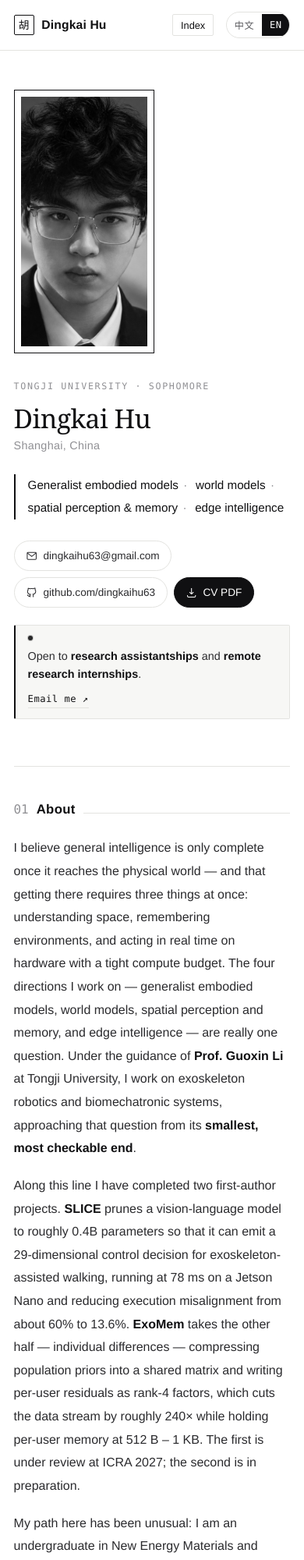
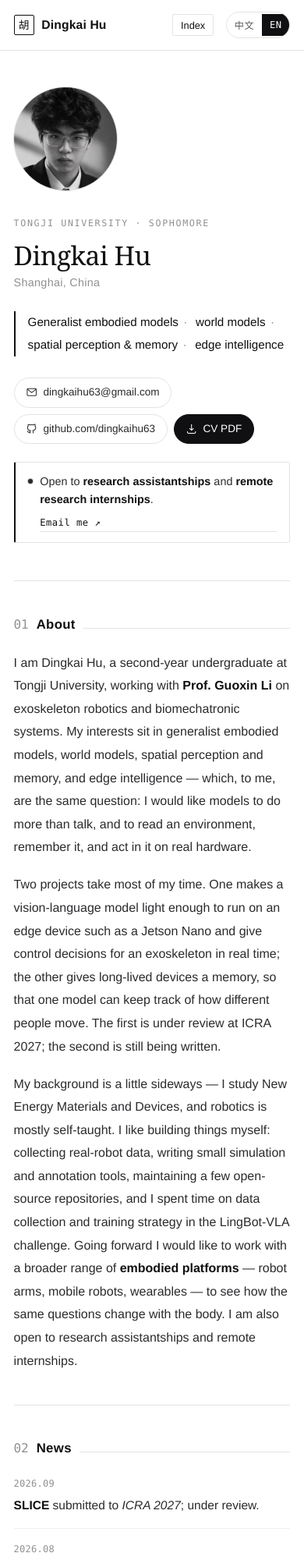
Before and after one commit to dingkaihu63/dingkaihu63.github.io, a plain HTML site: page index.html in a window 390 px wide. Shown: the top 2000 px of the page at 78% size. Drawn offline with Linux system fonts and the light colour scheme.

Commit message:
Rewrite bio in a plainer voice; switch portrait to circular avatar; pure white surfaces; tighter hero

```diff
--- a/css/style.css
+++ b/css/style.css
@@ -11,7 +11,7 @@
   --faint: #909094;
   --rule: #e3e3e0;
   --rule-soft: #efefec;
-  --wash: #f7f7f5;
+  --wash: #ffffff;
   --header-h: 64px;
   --content: 1040px;
   --rail: 200px;
@@ -280,7 +280,7 @@ html[lang="en"] [data-lang="zh"] {
 .hero {
   max-width: var(--content);
   margin: 0 auto;
-  padding: 4.75rem 1.5rem 3.75rem;
+  padding: 3.9rem 1.5rem 3rem;
   display: grid;
   grid-template-columns: var(--rail) minmax(0, 1fr);
   gap: var(--gap);
@@ -288,24 +288,27 @@ html[lang="en"] [data-lang="zh"] {
 }
 
 .hero__portrait {
-  padding-top: 0.35rem;
+  padding-top: 0.2rem;
+  max-width: 152px;
 }
 
 .hero__frame {
-  border: 1px solid var(--ink);
-  padding: 8px;
+  width: 100%;
+  aspect-ratio: 1;
+  border-radius: 50%;
+  overflow: hidden;
+  box-shadow: 0 0 0 1px var(--rule);
   background: var(--paper);
 }
 
 .hero__frame img {
   width: 100%;
-  aspect-ratio: 1;
+  height: 100%;
   object-fit: cover;
-  filter: grayscale(1) contrast(1.02);
 }
 
 .hero__eyebrow {
-  margin: 0 0 0.85rem;
+  margin: 0 0 0.8rem;
   font-family: var(--font-mono);
   font-size: 0.73rem;
   letter-spacing: 0.14em;
@@ -314,12 +317,12 @@ html[lang="en"] [data-lang="zh"] {
 }
 
 .hero__name {
-  margin: 0 0 0.3rem;
+  margin: 0 0 0.25rem;
   font-family: var(--font-serif);
-  font-size: clamp(2.4rem, 5vw, 3.15rem);
+  font-size: clamp(2.2rem, 4.4vw, 2.8rem);
   font-weight: 500;
   letter-spacing: -0.015em;
-  line-height: 1.08;
+  line-height: 1.1;
   color: var(--ink);
 }
 
@@ -463,7 +466,7 @@ html[lang="en"] [data-lang="zh"] {
   display: grid;
   grid-template-columns: var(--rail) minmax(0, 1fr);
   column-gap: var(--gap);
-  padding: 3.2rem 0;
+  padding: 2.9rem 0;
   border-top: 1px solid var(--rule);
 }
 
@@ -1001,7 +1004,7 @@ html[lang="en"] [data-lang="zh"] {
   }
 
   .hero__portrait {
-    max-width: 180px;
+    max-width: 132px;
   }
 
   .section {
@@ -1136,12 +1139,23 @@ html[lang="en"] [data-lang="zh"] {
   }
 
   .cta {
-    flex-direction: column;
-    align-items: flex-start;
+    display: grid;
+    grid-template-columns: auto minmax(0, 1fr);
+    align-items: start;
+    gap: 0.45rem 0.6rem;
+  }
+
+  .pulse {
+    margin-top: 0.5rem;
   }
 
   .cta__text {
-    flex: 1 1 auto;
+    grid-column: 2;
+    flex: 0 0 auto;
+  }
+
+  .cta__link {
+    grid-column: 2;
   }
 }
 
--- a/index.html
+++ b/index.html
@@ -170,53 +170,43 @@
         <div class="section__body">
           <div class="prose">
             <p data-lang="zh">
-              我相信，通用智能只有落到物理世界才算完成。而要做到这一点，模型需要同时具备三件事：
-              理解空间、记住环境、在算力受限的硬件上实时行动。
-              我目前关注的四条线——通用具身智能模型、世界模型、空间感知与记忆、边缘智能——
-              背后其实是这同一个问题。在同济大学<strong>李国欣</strong>老师指导下，我做外骨骼机器人与生机电系统，
-              试着从这个问题的<strong>最小、最可验证的一端</strong>切入。
+              我是同济大学本科二年级的胡定锴，现在在<strong>李国欣</strong>老师指导下做外骨骼机器人与生机电系统。
+              我的兴趣落在通用具身智能模型、世界模型、空间感知与记忆、边缘智能这几个方向上——
+              说到底是同一件事：让模型不只会说，还能在真实设备上看懂环境、记住环境，然后动起来。
             </p>
             <p data-lang="en">
-              I believe general intelligence is only complete once it reaches the physical world — and that
-              getting there requires three things at once: understanding space, remembering environments, and
-              acting in real time on hardware with a tight compute budget. The four directions I work on —
-              generalist embodied models, world models, spatial perception and memory, and edge intelligence —
-              are really one question. Under the guidance of <strong>Prof. Guoxin Li</strong> at Tongji
-              University, I work on exoskeleton robotics and biomechatronic systems, approaching that question
-              from its <strong>smallest, most checkable end</strong>.
+              I am Dingkai Hu, a second-year undergraduate at Tongji University, working with
+              <strong>Prof. Guoxin Li</strong> on exoskeleton robotics and biomechatronic systems. My
+              interests sit in generalist embodied models, world models, spatial perception and memory, and
+              edge intelligence — which, to me, are the same question: I would like models to do more than
+              talk, and to read an environment, remember it, and act in it on real hardware.
             </p>
             <p data-lang="zh">
-              沿这条线，我以第一作者完成两项工作。<strong>SLICE</strong> 把视觉语言模型剪到约 0.4B 参数，
-              让它在外骨骼辅助行走中直接输出 29 维控制决策，在 Jetson Nano 上以 78 ms 推理延迟运行，
-              把执行错位率从约 60% 降到 13.6%。<strong>ExoMem</strong> 处理另一半——个体差异：
-              把群体先验压成共享矩阵、个体残差写成 rank-4 因子，数据流压缩约 240×，
-              单用户记忆恒定在 512 B 到 1 KB。前者已投稿 ICRA 2027 并在审，后者正在撰写。
+              手上主要在做两件事。一件是把视觉语言模型做轻，让它在 Jetson Nano 这类边缘设备上实时给出
+              外骨骼的控制决策；另一件是给长期使用的设备做记忆，让同一个模型能记住不同使用者的习惯。
+              前者投了 ICRA 2027，正在审；后者还在写。
             </p>
             <p data-lang="en">
-              Along this line I have completed two first-author projects. <strong>SLICE</strong> prunes a
-              vision-language model to roughly 0.4B parameters so that it can emit a 29-dimensional control
-              decision for exoskeleton-assisted walking, running at 78 ms on a Jetson Nano and reducing
-              execution misalignment from about 60% to 13.6%. <strong>ExoMem</strong> takes the other half —
-              individual differences — compressing population priors into a shared matrix and writing
-              per-user residuals as rank-4 factors, which cuts the data stream by roughly 240× while holding
-              per-user memory at 512 B – 1 KB. The first is under review at ICRA 2027; the second is in
-              preparation.
+              Two projects take most of my time. One makes a vision-language model light enough to run on an
+              edge device such as a Jetson Nano and give control decisions for an exoskeleton in real time;
+              the other gives long-lived devices a memory, so that one model can keep track of how different
+              people move. The first is under review at ICRA 2027; the second is still being written.
             </p>
             <p data-lang="zh">
-              我的路径不太常规：本科读的是新能源材料与器件，机器人基本靠自学。
-              为了让想法不停在纸面上，我自己采真机数据、自己搭仿真与故障注入工具链（开源项目 30+ stars），
-              也在蚂蚁灵波的 LingBot-VLA 挑战赛里负责 Franka 遥操作采数与 LoRA 训练策略。
-              我尽量把不成立的结果也写清楚——ExoMem 里有一组方差分解并不支持我原本的跨用户偏好迁移假设，
-              我按原样报告了它。
+              我的背景其实不太对口——本科读的是新能源材料与器件，机器人这块主要靠自学和动手补。
+              平时喜欢自己搭东西：采真机数据、写仿真和标注的小工具、维护几个开源仓库，
+              也在蚂蚁灵波的 VLA 挑战赛里做过数据采集和训练策略。
+              接下来我希望能接触更多不同类型的<strong>具身智能平台</strong>——机械臂、移动机器人、穿戴设备——
+              看看同一个问题换到不同本体上会变成什么样。也欢迎 RA 和远程科研实习的机会。
             </p>
             <p data-lang="en">
-              My path here has been unusual: I am an undergraduate in New Energy Materials and Devices, and
-              robotics is largely self-taught. To keep ideas from staying on paper, I collect real-robot data
-              myself, build my own simulation and fault-injection tooling (an open-source project with 30+
-              stars), and handled Franka teleoperation data collection and the LoRA training strategy in the
-              LingBot-VLA challenge. I also try to write down what does not hold: in ExoMem, one variance
-              decomposition did not support my original assumption of cross-user preference transfer, and it
-              is reported exactly as it came out.
+              My background is a little sideways — I study New Energy Materials and Devices, and robotics is
+              mostly self-taught. I like building things myself: collecting real-robot data, writing small
+              simulation and annotation tools, maintaining a few open-source repositories, and I spent time
+              on data collection and training strategy in the LingBot-VLA challenge. Going forward I would
+              like to work with a broader range of <strong>embodied platforms</strong> — robot arms, mobile
+              robots, wearables — to see how the same questions change with the body. I am also open to
+              research assistantships and remote internships.
             </p>
           </div>
         </div>
```
